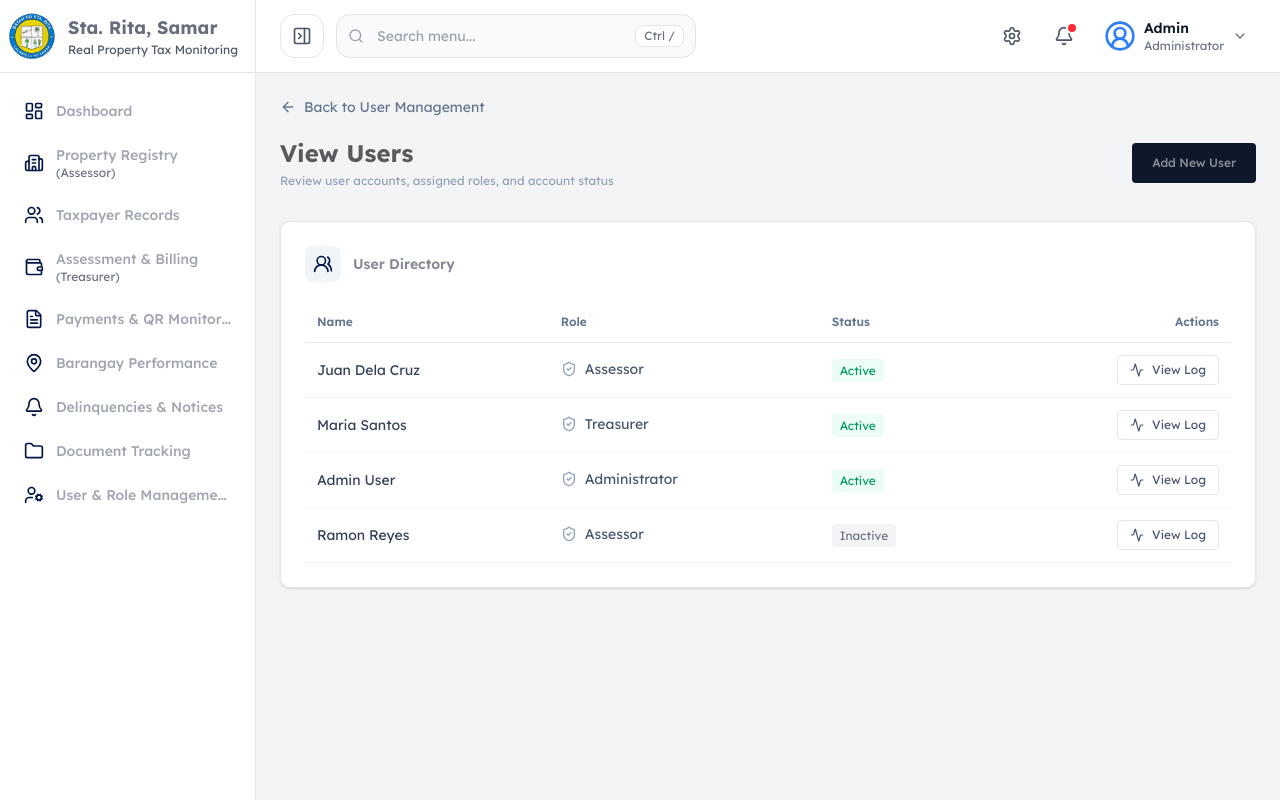
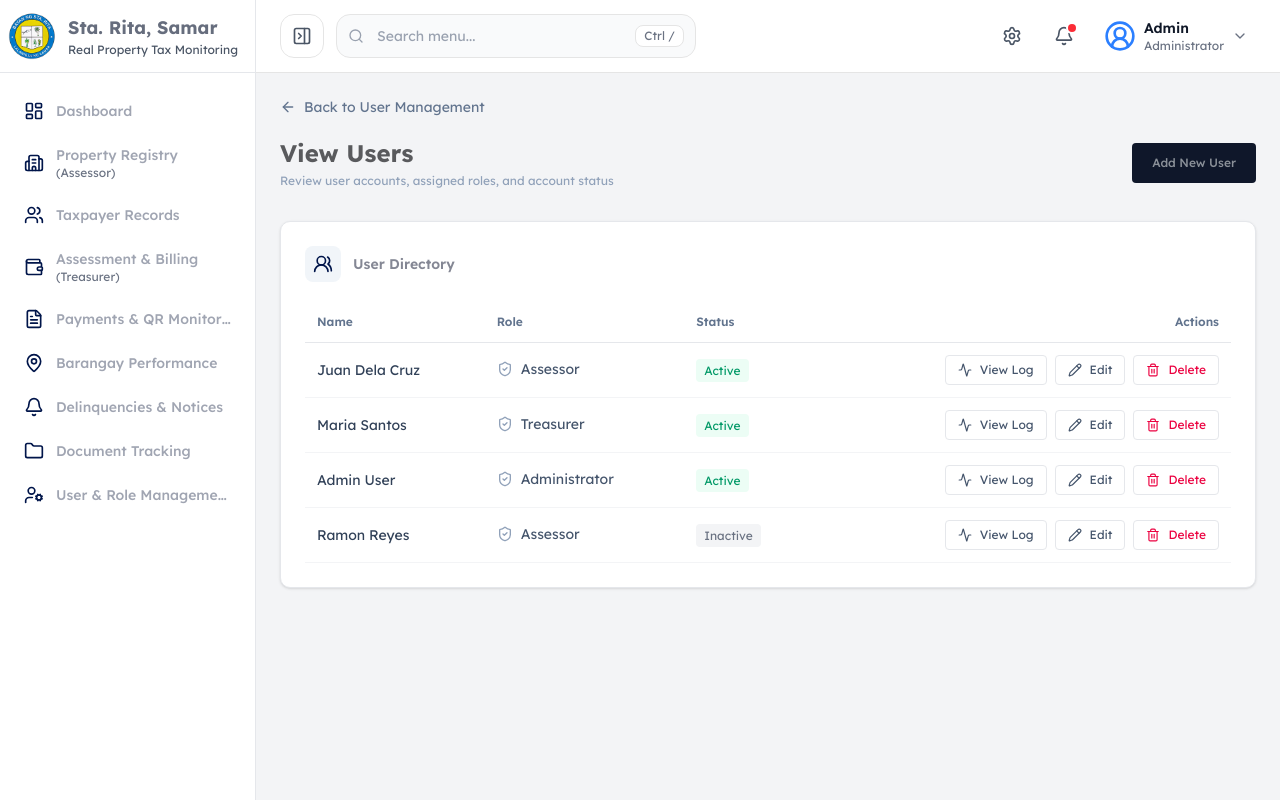
Before and after one commit to panisjr/tax-system, a Next.js app: page /user/view in a window 1280 px wide. Built offline with nearby package versions, Linux system fonts and the light colour scheme.

Commit message:
Added Edit & Delete buttons

```diff
--- a/app/user/view/page.tsx
+++ b/app/user/view/page.tsx
@@ -1,9 +1,10 @@
 'use client';
 
+import { useState } from 'react';
 import { useRouter } from 'next/navigation';
-import { ArrowLeft, UsersRound, ShieldCheck, Activity } from 'lucide-react';
+import { ArrowLeft, UsersRound, ShieldCheck, Activity, Pencil, Trash2 } from 'lucide-react';
 
-const users = [
+const initialUsers = [
 	{ name: 'Juan Dela Cruz', role: 'Assessor', status: 'Active' },
 	{ name: 'Maria Santos', role: 'Treasurer', status: 'Active' },
 	{ name: 'Admin User', role: 'Administrator', status: 'Active' },
@@ -12,6 +13,7 @@ const users = [
 
 export default function ViewUserPage() {
 	const router = useRouter();
+	const [users, setUsers] = useState(initialUsers);
 
 	const handleBack = () => {
 		router.push('/user');
@@ -19,6 +21,17 @@ export default function ViewUserPage() {
 
 	const handleAddUser = () => {
 		router.push('/user/create');
+	};
+
+	const handleEditUser = (name: string) => {
+		router.push(`/user/create?name=${encodeURIComponent(name)}`);
+	};
+
+	const handleDeleteUser = (name: string) => {
+		const ok = window.confirm(`Delete user "${name}"?`);
+		if (!ok) return;
+
+		setUsers((prev) => prev.filter((user) => user.name !== name));
 	};
 
 	return (
@@ -106,13 +119,31 @@ export default function ViewUserPage() {
 											</span>
 										</td>
 										<td className='px-3 py-3'>
-											<div className='flex justify-end'>
+											<div className='flex justify-end gap-2'>
 												<button
 													type='button'
 													className={`font-inter inline-flex items-center gap-2 rounded border border-gray-200 px-3 py-1.5 text-xs text-slate-600 transition-colors hover:bg-gray-50 cursor-pointer`}
 												>
 													<Activity className='h-3.5 w-3.5' />
 													View Log
+												</button>
+
+												<button
+													type='button'
+													onClick={() => handleEditUser(user.name)}
+													className={`font-inter inline-flex items-center gap-2 rounded border border-gray-200 px-3 py-1.5 text-xs text-slate-600 transition-colors hover:bg-gray-50 cursor-pointer`}
+												>
+													<Pencil className='h-3.5 w-3.5' />
+													Edit
+												</button>
+
+												<button
+													type='button'
+													onClick={() => handleDeleteUser(user.name)}
+													className={`font-inter inline-flex items-center gap-2 rounded border border-gray-200 px-3 py-1.5 text-xs text-rose-600 transition-colors hover:bg-rose-50 cursor-pointer`}
+												>
+													<Trash2 className='h-3.5 w-3.5' />
+													Delete
 												</button>
 											</div>
 										</td>
```
